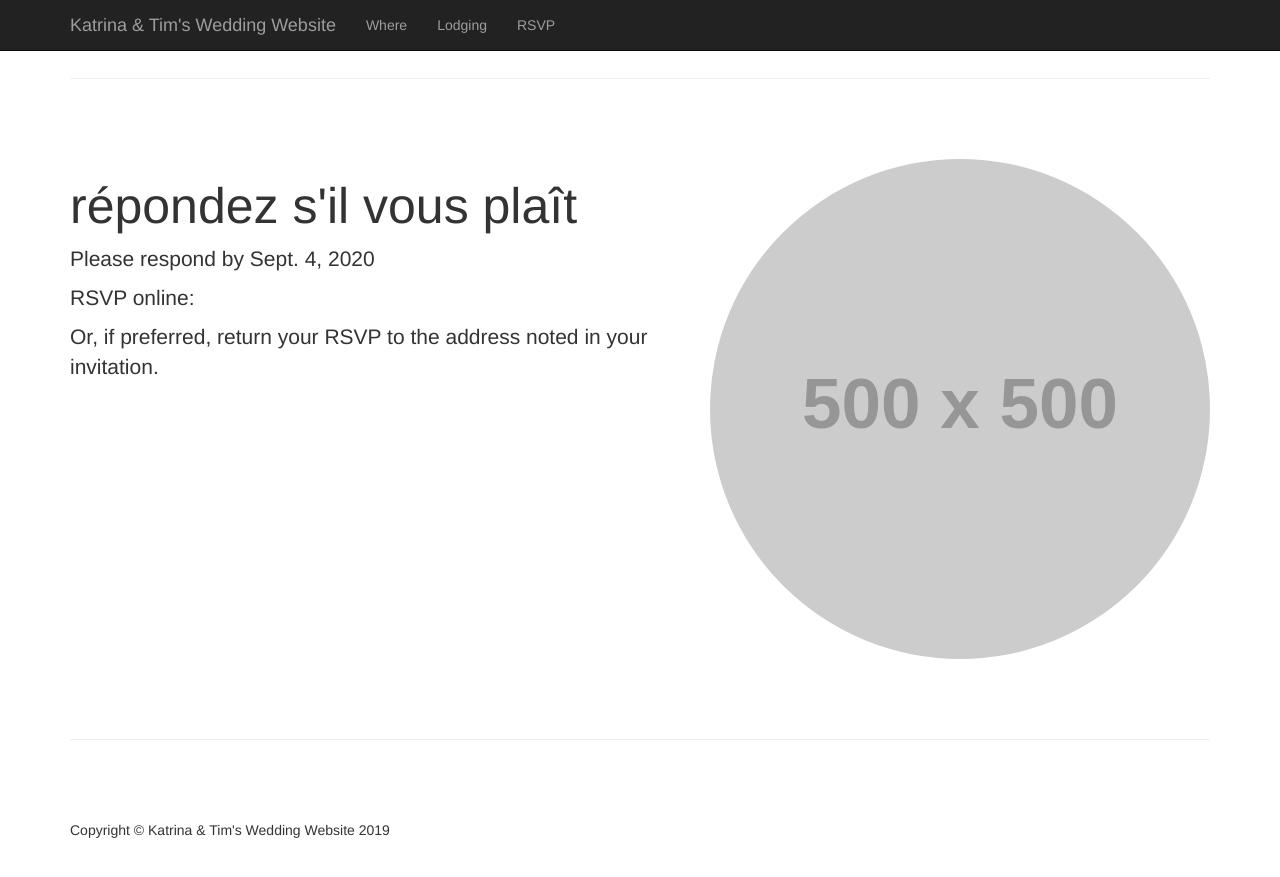
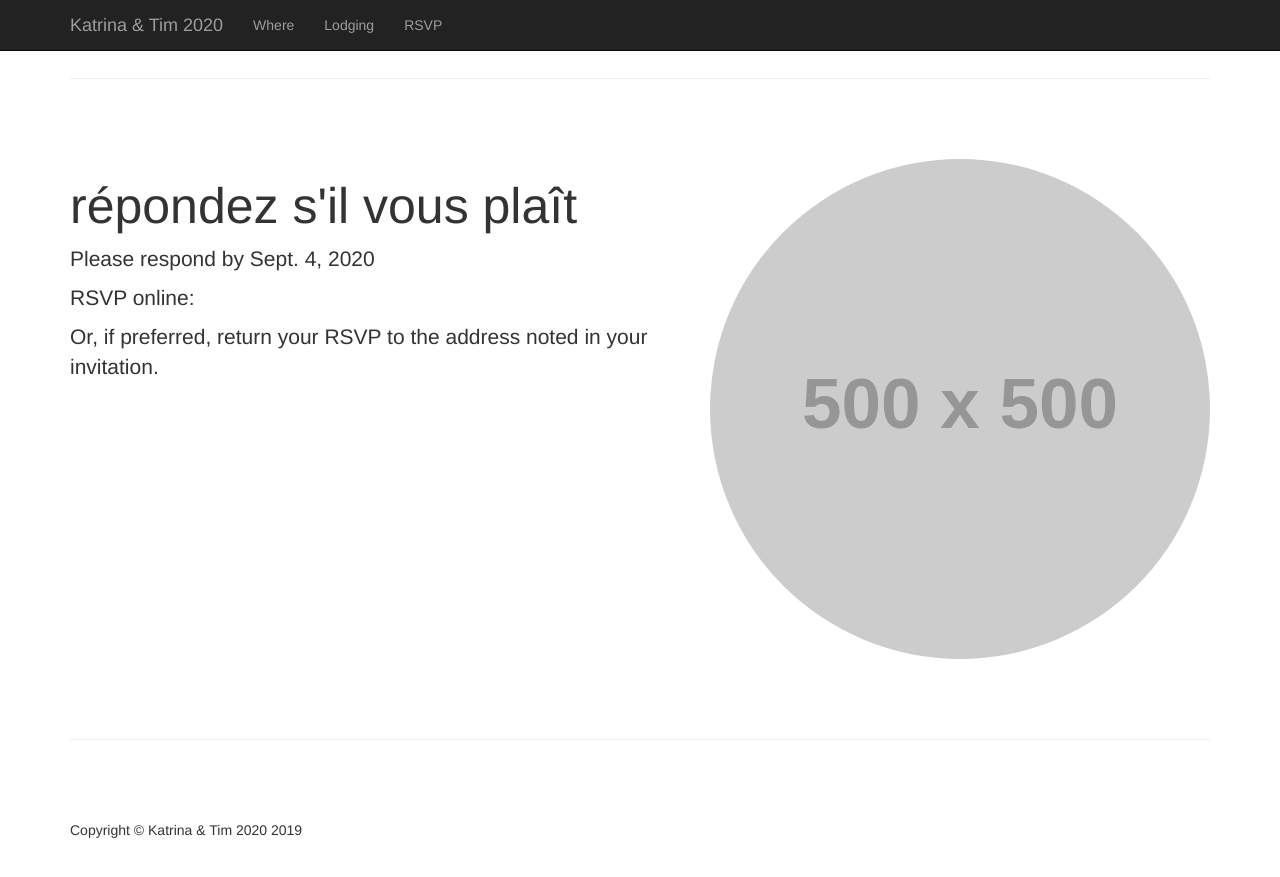
Before and after one commit to kat-wehr/katandtim2020, a Jekyll site: the page built from index.html, in a window 1280 px wide and 900 px high, scrolled down 1892 px. Shown: the top 877 px of the window. Built offline with Jekyll 4.4.1, drawn with Linux system fonts in a browser that asks for light colours.

Commit message:
Update _config.yml

```diff
--- a/_config.yml
+++ b/_config.yml
@@ -1,6 +1,6 @@
 title: Katrina and Tim 2020
 description: Everything You Need for the Wedding of Katrina and Tim
-sitename: Katrina & Tim's Wedding Website
+sitename: Katrina & Tim 2020
 baseurl: '/katandtim2020'
 sass:
   sass_dir: /assets/_sass
```
